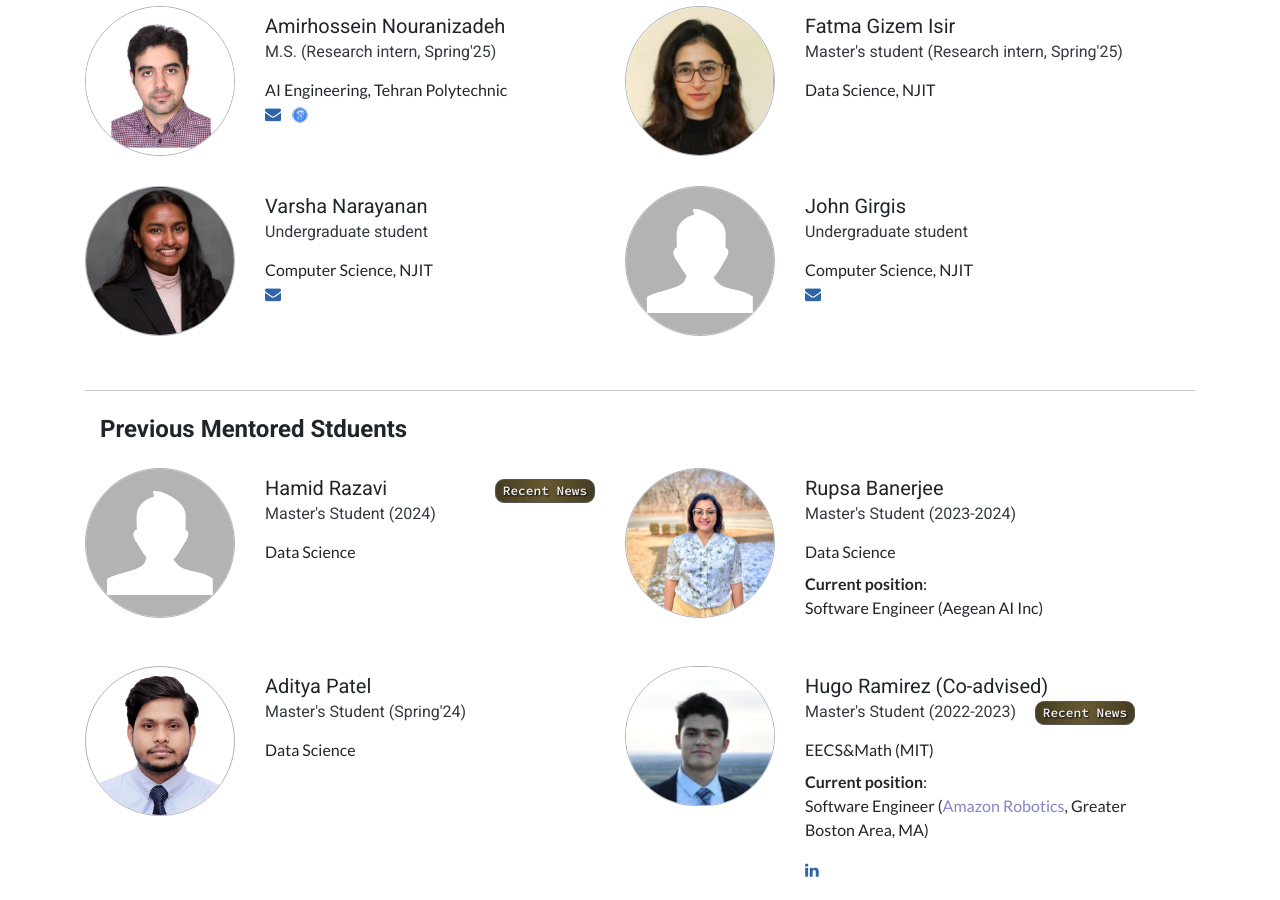
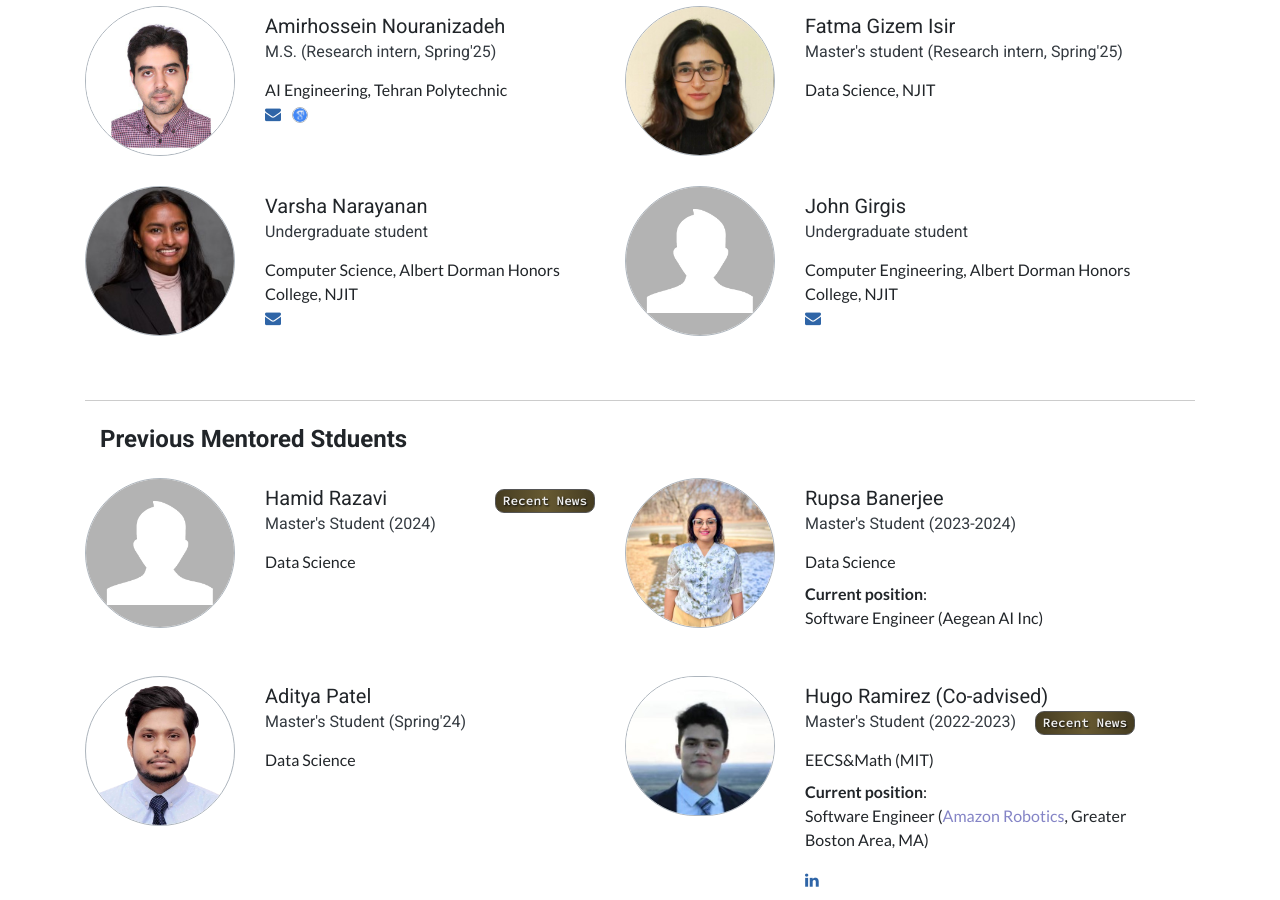
Before and after one commit to GraceXu182/gracexu182.github.io, a Jekyll site: the page built from pages/people.md, in a window 1280 px wide and 900 px high, scrolled down 1182 px. Built offline with Jekyll 4.4.1, drawn with Linux system fonts in a browser that asks for light colours.

Commit message:
update: people

```diff
--- a/_data/people.yml
+++ b/_data/people.yml
@@ -147,7 +147,7 @@
 - id: Varsha # used internally to identify this person, e.g., in a Newsfeed post "people" field
   name: Varsha Narayanan  # as display on the web page People item
   role: Undergraduate student
-  program: Computer Science, NJIT # omit if not applicable
+  program: Computer Science, Albert Dorman Honors College, NJIT # omit if not applicable
   image: assets/images/Varsha_25Spring.jpeg # can be external link
   orcid: null
   email: vn299@njit.edu
@@ -162,7 +162,7 @@
 - id: John_Girgis # used internally to identify this person, e.g., in a Newsfeed post "people" field
   name: John Girgis  # as display on the web page People item
   role: Undergraduate student
-  program: Computer Science, NJIT # omit if not applicable
+  program: Computer Engineering, Albert Dorman Honors College, NJIT # omit if not applicable
   image: assets/images/default.jpg # can be external link
   orcid: null
   email: jlg62@njit.edu
```
